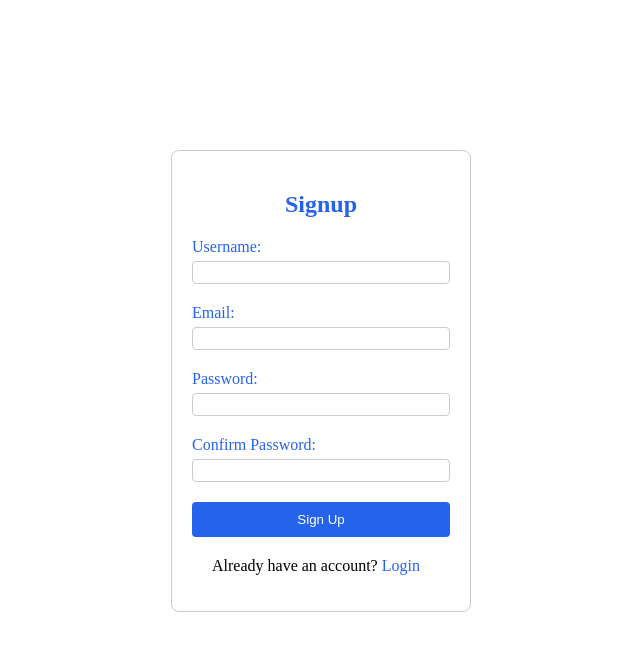
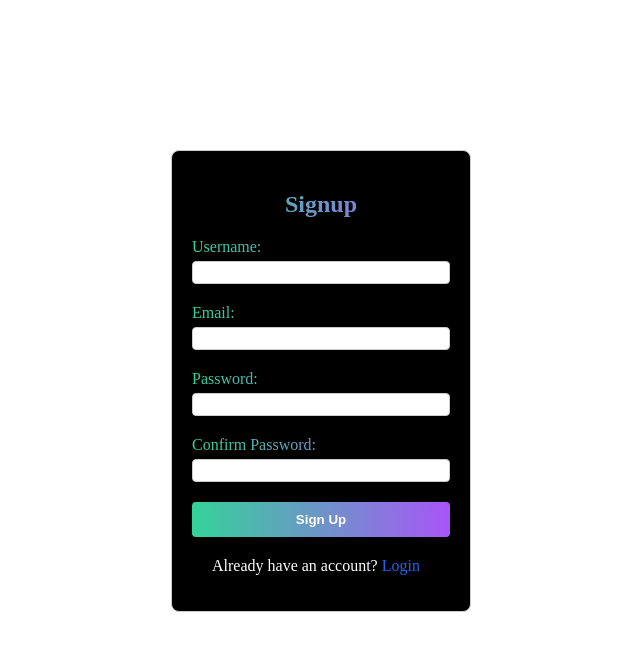
Before and after one commit to Vish9u-kr01/EventScrapper-web-app, a Next.js app in the folder Eventscrapper/: page /signup in a window 1280 px wide. Shown: the top 650 px of the page, without its empty margins (319-959 px from the left). Built offline with nearby package versions, Linux system fonts and the light colour scheme.

Commit message:
Update page.js

```diff
--- a/Eventscrapper/app/signup/page.js
+++ b/Eventscrapper/app/signup/page.js
@@ -32,11 +32,11 @@ const SignupForm = () => {
 
   return (
     <div className="signup-form">
-      <h2>Signup</h2>
+      <h2 className='gradient-text'>Signup</h2>
       <form onSubmit={handleSubmit(onSubmit)}>
         {/* Username Field */}
         <div>
-          <label htmlFor="username">Username:</label>
+          <label className='gradient-text' htmlFor="username">Username:</label>
           <input
             id="username"
             type="text"
@@ -47,7 +47,7 @@ const SignupForm = () => {
 
         {/* Email Field */}
         <div>
-          <label htmlFor="email">Email:</label>
+          <label className='gradient-text' htmlFor="email">Email:</label>
           <input
             id="email"
             type="email"
@@ -64,7 +64,7 @@ const SignupForm = () => {
 
         {/* Password Field */}
         <div>
-          <label htmlFor="password">Password:</label>
+          <label className='gradient-text' htmlFor="password">Password:</label>
           <input
             id="password"
             type="password"
@@ -81,7 +81,7 @@ const SignupForm = () => {
 
         {/* Confirm Password Field */}
         <div>
-          <label htmlFor="confirmPassword">Confirm Password:</label>
+          <label className='gradient-text' htmlFor="confirmPassword">Confirm Password:</label>
           <input
             id="confirmPassword"
             type="password"
@@ -95,12 +95,12 @@ const SignupForm = () => {
 
         {/* Submit Button */}
         <div>
-          <button type="submit">Sign Up</button>
+          <button className='gradient-button' type="submit">Sign Up</button>
         </div>
 
         {/* Login Link */}
         <div>
-          <p style={{ marginTop: '20px', marginLeft: '20px', color: 'black' }}>
+          <p style={{ marginTop: '20px', marginLeft: '20px', color: 'white' }}>
             Already have an account?{' '}
             <Link href="/login" style={{ color: '#2563eb', textDecoration: 'none' }}>
               Login
@@ -120,12 +120,14 @@ const SignupForm = () => {
           border: 1px solid #ccc;
           border-radius: 8px;
           color: #2563eb;
-          background-color: #fff;
+          background-color: black;
           box-sizing: border-box;
         }
 
         .signup-form h2 {
           text-align: center;
+          font-size:1.5rem;
+          font-weight: bold;
         }
 
         .signup-form div {
@@ -164,6 +166,27 @@ const SignupForm = () => {
         .signup-form button:hover {
           background-color: #121cea;
         }
+
+          .gradient-text {
+         background: linear-gradient(to right, #34d399, #a855f7);
+          -webkit-background-clip: text;
+          -webkit-text-fill-color: transparent;
+        }
+
+        .gradient-button {
+          width: 100%;
+          padding: 10px;
+           background: linear-gradient(to right, #34d399, #a855f7);
+          color: white;
+          border: none;
+          border-radius: 4px;
+          cursor: pointer;
+          font-weight: bold;
+        }
+
+          .gradient-button:hover {
+          opacity: 0.8;
+        }
       `}</style>
     </div>
   );
```
